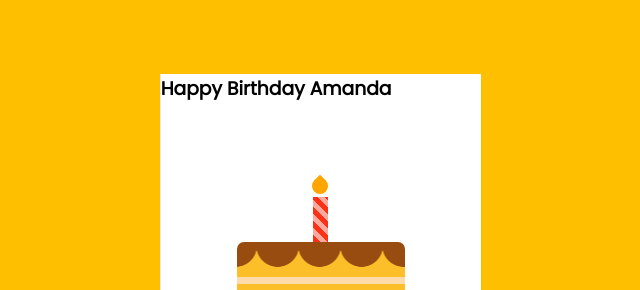
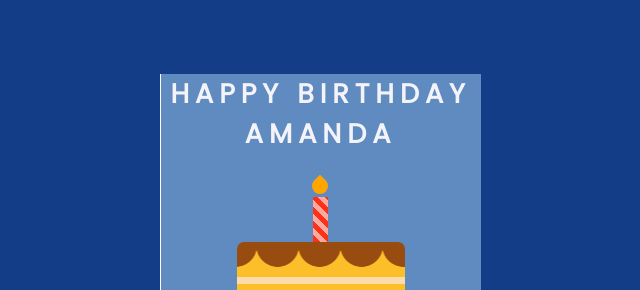
Before and after one commit to yoelfanuel/birthdayamanda, a plain HTML site: page index.html in a window 1280 px wide. Shown: the part 126-416 px from the top of the page, without its empty margins (480-1120 px from the left). Drawn offline with Linux system fonts and the light colour scheme.

Commit message:
Update style.css

```diff
--- a/style.css
+++ b/style.css
@@ -5,7 +5,7 @@
     font-family: "Poppins", sans-serif;
   }
   body {
-    background-color: #fdbf00;
+    background-color: #133E87;
   }
   .card {
     width: 640px;
@@ -34,7 +34,7 @@
     left: 50.1%;
   }
   .inside {
-    background: linear-gradient(to right, #e7e7e7, #ffffff 30%);
+    background: linear-gradient(to right, #ffffff , #C4D7FF 30%);
     line-height: 3;
     padding: 0 20px;
     text-align: center;
@@ -62,11 +62,11 @@
     transform: rotateX(0deg);
   }
   .front {
-    background-color: #ffffff;
+    background-color: #608BC1;
   }
   .back {
     transform: rotateY(180deg);
-    background: linear-gradient(to left, #e7e7e7, #ffffff 30%);
+    background: linear-gradient(to left, #608BC1, #608BC1 30%);
   }
   .cake {
     width: 100%;
@@ -127,13 +127,13 @@
     transform: rotate(45deg);
     left: -1px;
   }
-  .outside p {
+  .outside  {
     font-size: 23px;
     text-transform: uppercase;
-    margin-top: 30px;
+    margin-top: px;
     text-align: center;
     letter-spacing: 6px;
-    color: #000b46;
+    color: #f4f4f8;
   }
   .inside h1 {
     font-size: 120px;
```
